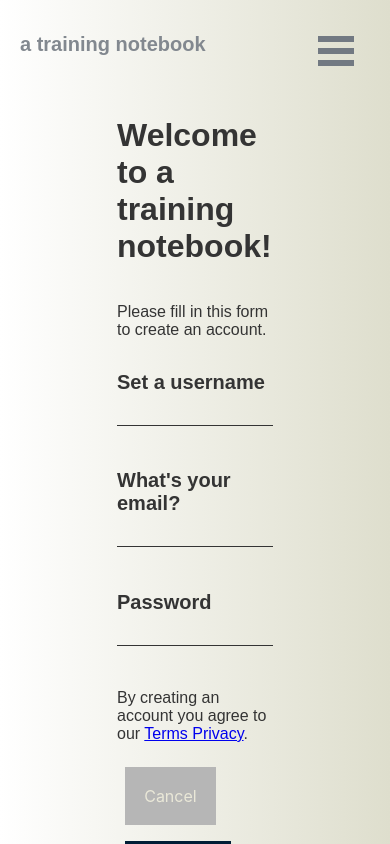
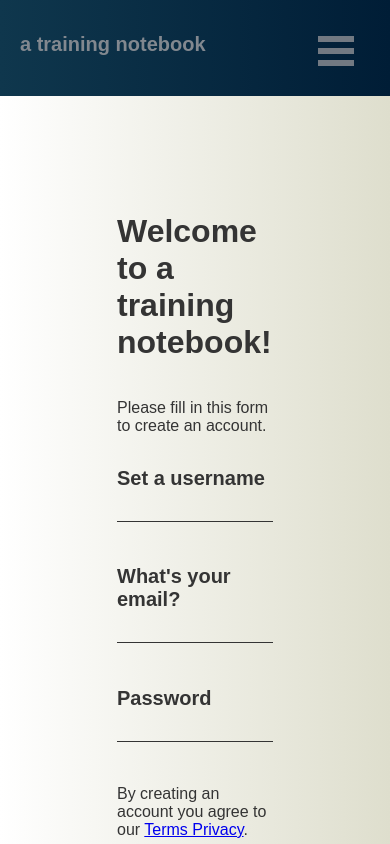
Before and after one commit to nickthorpe71/a-training-notebook-II-client, a React (Create React App) app: page /signup in a window 390 px wide. Shown: the top 844 px of the page. Built offline with nearby package versions, Linux system fonts and the light colour scheme; a web font is replaced by a local one.

Commit message:
mobile css fixes

```diff
--- a/public/index.html
+++ b/public/index.html
@@ -1,14 +1,12 @@
 <!DOCTYPE html>
 <html lang="en">
+
 <head>
   <meta charset="utf-8" />
   <link rel="icon" href="%PUBLIC_URL%/favicon.ico" />
   <meta name="viewport" content="width=device-width, initial-scale=1" />
   <meta name="theme-color" content="#000000" />
-    <meta
-      name="description"
-      content="Web site created using create-react-app"
-    />
+  <meta name="description" content="Web site created using create-react-app" />
   <link rel="apple-touch-icon" href="%PUBLIC_URL%/logo192.png" />
   <!--
       manifest.json provides metadata used when your web app is installed on a
@@ -26,9 +24,10 @@
     -->
   <title>React App</title>
 </head>
+
 <body>
   <noscript>You need to enable JavaScript to run this app.</noscript>
-    <div id="root"></div>
+  <div id="root" class="root-container"></div>
   <!--
       This HTML file is a template.
       If you open it directly in the browser, you will see an empty page.
@@ -40,4 +39,5 @@
       To create a production bundle, use `npm run build` or `yarn build`.
     -->
 </body>
+
 </html>
--- a/src/components/App/App.css
+++ b/src/components/App/App.css
@@ -2,7 +2,6 @@
 .header{
   display: flex;
   justify-content: space-between;
-  position: absolute;
   width: 100%;
   height: 6rem;
 }
--- a/src/components/HelpView/HelpView.css
+++ b/src/components/HelpView/HelpView.css
@@ -5,7 +5,7 @@
   flex-direction: column;
   justify-content: space-between;
   margin: auto;
-  height: calc(100vh - 6rem);
+  height: calc(100% - 6rem);
 }
 
 .help-container{
--- a/src/components/LandingView/LandingView.css
+++ b/src/components/LandingView/LandingView.css
@@ -1,6 +1,4 @@
 .landing-page{
-  padding-top: 6rem;
-  height: calc(100vh - 6rem);
   display: flex;
   flex-direction: column;
   margin: 0 auto;
@@ -13,6 +11,9 @@
     background: -webkit-linear-gradient(to right, #FFFFFF, #DEDECD);
     background:    -moz-linear-gradient(to right, #FFFFFF, #DEDECD);
     background:         linear-gradient(to right, #FFFFFF, #DEDECD);
+    padding-top: 6rem;
+    height: calc(100% - 6rem);
+    overflow: scroll;
 }
 
 .landing-page h1{
--- a/src/components/LoginView/LoginView.css
+++ b/src/components/LoginView/LoginView.css
@@ -1,8 +1,6 @@
 .login-form{
   color: #343434;
   font-family: 'Hind Guntur', sans-serif;
-  padding-top: 6rem;
-  height: calc(100vh - 6rem);
   display: flex;
   flex-direction: column;
   margin: 0 auto;
@@ -17,4 +15,7 @@
   background: -webkit-linear-gradient(to right, #FFFFFF, #DEDECD);
   background:    -moz-linear-gradient(to right, #FFFFFF, #DEDECD);
   background:         linear-gradient(to right, #FFFFFF, #DEDECD);
+  padding-top: 6rem;
+  height: calc(100% - 6rem);
+  overflow: scroll;
 }
--- a/src/components/MainView/Calendar/Calendar.css
+++ b/src/components/MainView/Calendar/Calendar.css
@@ -2,6 +2,7 @@
 .calendar{
   display: flex;
   justify-content: center;
+  margin-bottom: 2rem;
 }
 
 .calendar-container{
--- a/src/components/MainView/MainView.css
+++ b/src/components/MainView/MainView.css
@@ -4,9 +4,10 @@
   background:    -moz-linear-gradient(to right, #124557, #001D36);
   background:         linear-gradient(to right, #124557, #001D36);
   padding-top: 6rem;
-  height: calc(100vh - 6rem);
+  margin: 0 auto;
+  margin-top: -6rem;
+  height: calc(100% + 6rem);
   max-width: 620px;
-  margin: 0 auto;
   text-align: center;
   display: flex;
   flex-direction: column;
@@ -21,7 +22,7 @@
   flex-direction: row;
   justify-content: space-between;
   margin: 0 30px;
-  border-radius: 5% 5% 0 0;
+  border-radius: 10% 10% 0 0;
   height: 30%;
 }
 
--- a/src/components/Nav/BurgerMenu.css
+++ b/src/components/Nav/BurgerMenu.css
@@ -5,7 +5,7 @@ body {
 
 #App {
   font-family: sans-serif;
-  height: 100vh;
+  height: 100%;
 }
 
 #page-wrap {
--- a/src/components/SignUpView/SignUpView.css
+++ b/src/components/SignUpView/SignUpView.css
@@ -1,16 +1,22 @@
+.register-form{
+  max-height: calc(100% - 6rem);
+}
+
 .sign-up-form{
   font-family: 'Hind Guntur', sans-serif;
   color: #343434;
-  padding-top: 6rem;
-  height: calc(100vh - 6rem);
   display: flex;
   flex-direction: column;
   margin: 0 auto;
   width: 40%;
+  max-height: calc(100% - 6rem);
 }
 
 .signup-bg{
+  overflow: scroll;
   background: -webkit-linear-gradient(to right, #FFFFFF, #DEDECD);
   background:    -moz-linear-gradient(to right, #FFFFFF, #DEDECD);
   background:         linear-gradient(to right, #FFFFFF, #DEDECD);
+  padding-top: 6rem;
+  max-height: calc(100% - 6rem);
 }
--- a/src/components/WorkoutView/WorkoutView.css
+++ b/src/components/WorkoutView/WorkoutView.css
@@ -4,7 +4,7 @@
   background:    -moz-linear-gradient(to right, #0f374d, #001D36);
   background:         linear-gradient(to right, #0f374d, #001D36);
   padding-top: 6rem;
-  height: calc(100vh - 6rem);
+  height: calc(100% - 6rem);
   max-width: 600px;
   margin: 0 auto;
   text-align: center;
@@ -23,7 +23,7 @@
   border: solid 1px;
   margin: 0 30px;
   border-bottom: 0px;
-  height: calc(100vh - 6rem);
+  height: calc(100% - 6rem);
   border-radius: 5% 5% 0 0;
 }
 
--- a/src/index.css
+++ b/src/index.css
@@ -19,7 +19,7 @@ code {
 }
 
 main{
-  height: 100vh;
+  height: calc(100% + 6rem);
 }
 
 ul{
```
Lines whose indentation alone changed are shown as unchanged.
